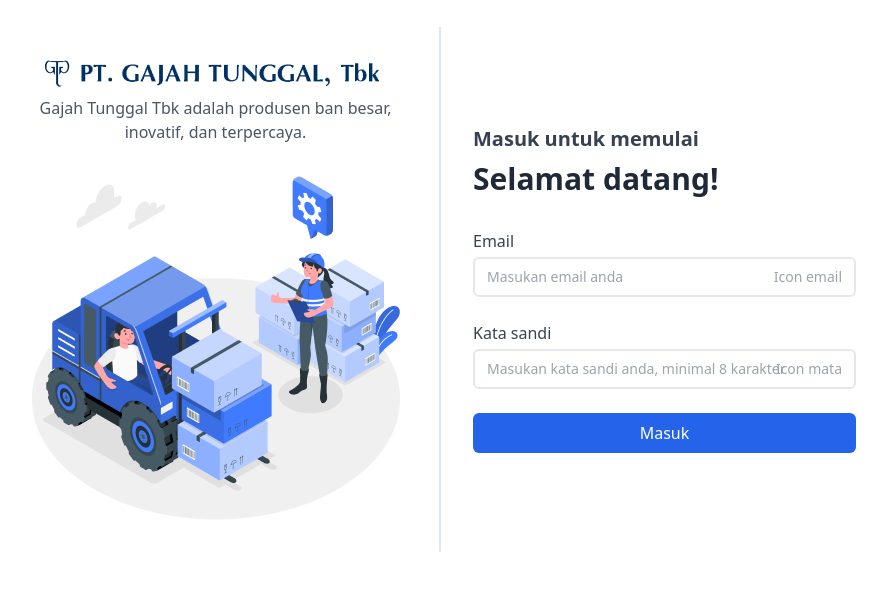
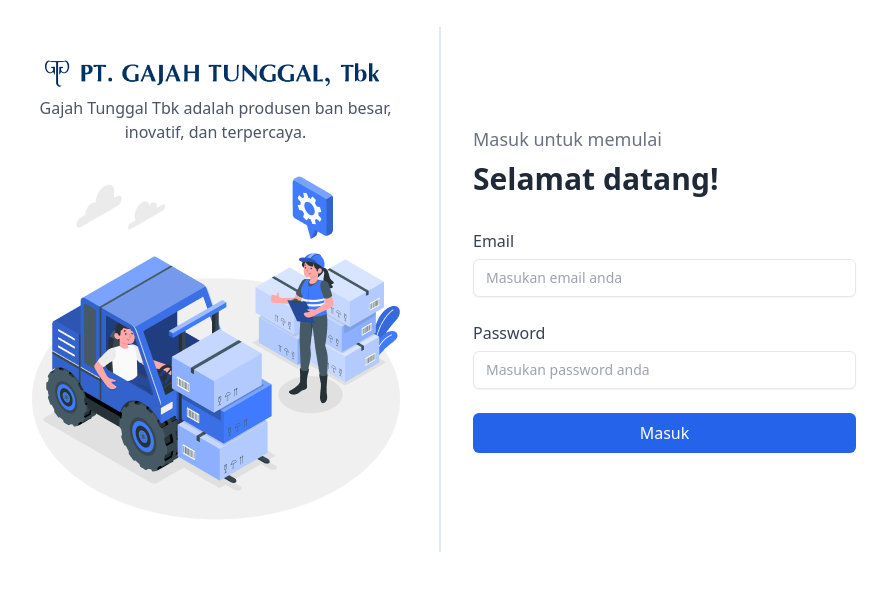
Before and after one commit to naufalhady/sif, a website: page src/index.html in a window 1280 px wide. Shown: the part 111-702 px from the top of the page, without its empty margins (200-1087 px from the left). Drawn offline with nearby package versions, Linux system fonts and the light colour scheme.

Commit message:
Login page fix

```diff
--- a/src/index.html
+++ b/src/index.html
@@ -3,103 +3,44 @@
     <head>
         <meta charset="UTF-8" />
         <meta name="viewport" content="width=device-width, initial-scale=1.0" />
-        <title>Login Page</title>
-        <link
-            href="https://cdn.jsdelivr.net/npm/tailwindcss@2.2.19/dist/tailwind.min.css"
-            rel="stylesheet"
-        />
-        <link
-            href="https://fonts.googleapis.com/css2?family=Poppins:wght@300;400;500;600;700&display=swap"
-            rel="stylesheet"
-        />
+        <title>Sistem informasi forklift</title>
+        <link rel="icon" type="image/x-icon" href="assets/GTicon.png" />
+        <link href="https://cdn.jsdelivr.net/npm/tailwindcss@2.2.19/dist/tailwind.min.css" rel="stylesheet" />
+        <link href="https://fonts.googleapis.com/css2?family=Poppins:wght@300;400;500;600;700&display=swap" rel="stylesheet" />
     </head>
 
     <body class="flex items-center justify-center h-screen">
         <div class="flex bg-white rounded-lg overflow-hidden max-w-4xl w-full">
-            <!-- Left Section -->
+            <!-- Kiri -->
             <div class="w-1/2 p-8 flex flex-col items-center justify-center">
-                <img
-                    src="assets\Icon + Text PT. Gajah Tunggal.png"
-                    alt="PT. Gajah Tunggal"
-                />
-                <p class="text-gray-600 mt-2 text-center">
-                    Gajah Tunggal Tbk adalah produsen ban besar, inovatif, dan
-                    terpercaya.
-                </p>
-                <img
-                    src="assets/Forklift checker.png"
-                    alt="Forklift PT. Gajah Tunggal"
-                    class="mt-8"
-                />
+                <img src="assets\Icon + Text PT. Gajah Tunggal.png" alt="PT. Gajah Tunggal" />
+                <p class="text-gray-600 mt-2 text-center">Gajah Tunggal Tbk adalah produsen ban besar, inovatif, dan terpercaya.</p>
+                <img src="assets/Forklift checker.png" alt="Forklift PT. Gajah Tunggal" class="mt-8" />
             </div>
 
-            <!-- Tengah Section -->
+            <!-- Tengah -->
             <div class="h-12 items-center justify-center">
                 <img src="assets/Garis pemisah.png" alt="" />
             </div>
 
-            <!-- Right Section -->
+            <!-- Kanan -->
             <div class="w-1/2 p-8 flex flex-col justify-center">
-                <h5 class="text-xl font-semibold text-gray-700">
-                    Masuk untuk memulai
-                </h5>
-                <h1 class="text-3xl font-bold text-gray-800 mt-2">
-                    Selamat datang!
-                </h1>
-
+                <h5 class="text-lg font-normal text-gray-500">Masuk untuk memulai</h5>
+                <h1 class="text-3xl font-bold text-gray-800 mt-2">Selamat datang!</h1>
                 <form class="mt-8 space-y-6">
                     <div>
-                        <label for="email" class="block text-gray-700"
-                            >Email</label
-                        >
-                        <div
-                            class="mt-1 relative rounded-md border-2 border-gray-200"
-                        >
-                            <input
-                                type="email"
-                                id="email"
-                                placeholder="Masukan email anda"
-                                class="block w-full pl-3 pr-10 py-2 sm:text-sm rounded-md border-gray-200 focus:outline-none focus:ring-0 focus:border-blue-200"
-                            />
-                            <div
-                                class="absolute inset-y-0 right-0 pr-3 flex items-center pointer-events-none"
-                            >
-                                <span
-                                    class="text-gray-400 sm:text-sm material-icons"
-                                    >Icon email</span
-                                >
-                            </div>
-                        </div>
+                        <label>
+                            <label for="email" class="block text-gray-700">Email</label>
+                            <input class="placeholder:italic placeholder:text-slate-400 block bg-white w-full border border-slate-300 rounded-md py-2 pl-3 pr-3 mt-1.5 shadow-sm focus:outline-none focus:border-sky-500 focus:ring-sky-500 focus:ring-1 sm:text-sm" placeholder="Masukan email anda" type="email" name="email" />
+                        </label>
                     </div>
                     <div>
-                        <label for="password" class="block text-gray-700"
-                            >Kata sandi</label
-                        >
-                        <div
-                            class="mt-1 relative rounded-md border-2 border-gray-200"
-                        >
-                            <input
-                                type="password"
-                                id="password"
-                                placeholder="Masukan kata sandi anda, minimal 8 karakter"
-                                class="focus:ring-blue-500 focus:border-blue-500 block w-full pl-3 pr-10 py-2 sm:text-sm border-gray-300 rounded-md"
-                            />
-                            <div
-                                class="absolute inset-y-0 right-0 pr-3 flex items-center pointer-events-none"
-                            >
-                                <span
-                                    class="text-gray-400 sm:text-sm material-icons"
-                                    >Icon mata</span
-                                >
-                            </div>
-                        </div>
+                        <label>
+                            <label for="password" class="block text-gray-700">Password</label>
+                            <input class="placeholder:italic placeholder:text-slate-400 block bg-white w-full border border-slate-300 rounded-md py-2 pl-3 pr-3 mt-1.5 shadow-sm focus:outline-none focus:border-sky-500 focus:ring-sky-500 focus:ring-1 sm:text-sm" placeholder="Masukan password anda" type="password" name="password" />
+                        </label>
                     </div>
-                    <button
-                        type="submit"
-                        class="w-full bg-blue-600 text-white py-2 rounded-md hover:bg-blue-700 transition duration-200"
-                    >
-                        Masuk
-                    </button>
+                    <button type="submit" class="w-full bg-blue-600 text-white py-2 rounded-md hover:bg-blue-700 transition duration-200">Masuk</button>
                 </form>
             </div>
         </div>
```
Also changed, not shown: src/assets/GTicon.png (added), src/assets/envelope.png (added), src/assets/lock-alt.png (added).
